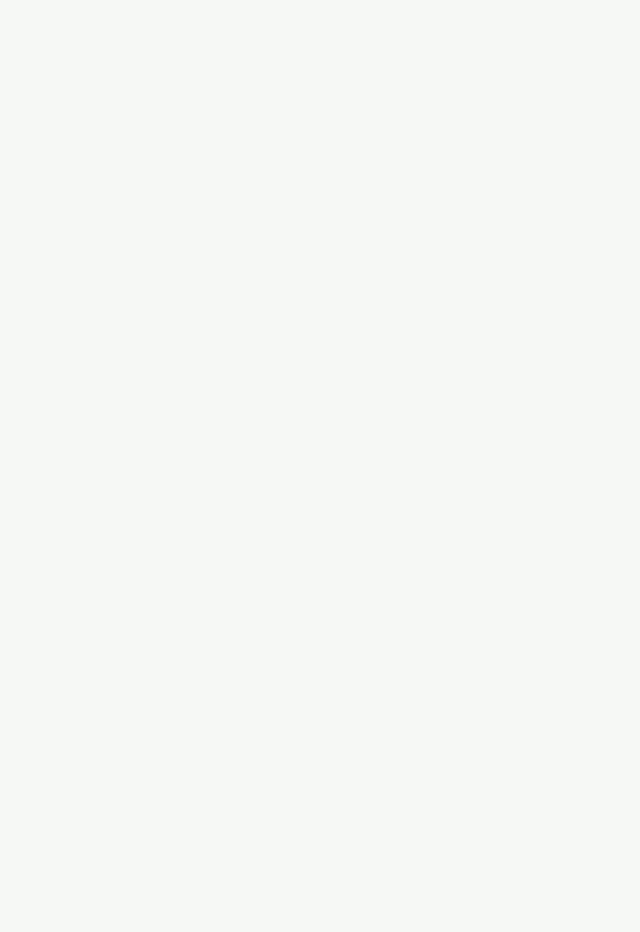
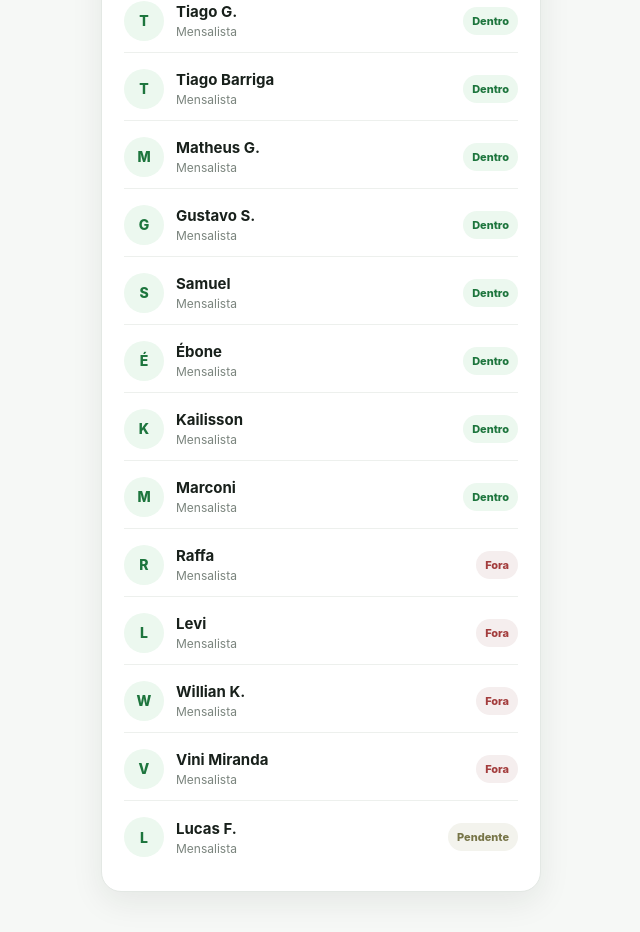
Before and after one commit to joeljuniiorr/10-e-faixa, a React (Vite) app: page / in a window 1280 px wide. Shown: the part 1080-2012 px from the top of the page, without its empty margins (319-959 px from the left). Before the commit the page ends 800 px from the top, so only its background shows below. Built offline with nearby package versions, Linux system fonts and the light colour scheme.

Commit message:
feat: add Futebol da Raça players list

```diff
--- a/src/App.css
+++ b/src/App.css
@@ -203,3 +203,95 @@
   font-weight: 700;
   text-align: center;
 }
+
+.players-card {
+  margin-top: 18px;
+  padding: 22px;
+  border: 1px solid #e3e8e4;
+  border-radius: 20px;
+  background: #ffffff;
+  box-shadow: 0 10px 32px rgb(25 44 31 / 8%);
+}
+
+.players-list {
+  display: grid;
+  gap: 4px;
+  margin: 20px 0 0;
+  padding: 0;
+  list-style: none;
+}
+
+.player-item {
+  display: flex;
+  align-items: center;
+  justify-content: space-between;
+  gap: 16px;
+  min-height: 64px;
+  padding: 10px 0;
+  border-bottom: 1px solid #edf0ed;
+}
+
+.player-item:last-child {
+  border-bottom: 0;
+}
+
+.player-information {
+  display: flex;
+  align-items: center;
+  gap: 12px;
+  min-width: 0;
+}
+
+.player-avatar {
+  display: grid;
+  flex: 0 0 auto;
+  width: 40px;
+  height: 40px;
+  place-items: center;
+  border-radius: 50%;
+  background: #ecf8ef;
+  color: #1d753d;
+  font-size: 0.875rem;
+  font-weight: 800;
+}
+
+.player-information strong,
+.player-role {
+  display: block;
+}
+
+.player-information strong {
+  overflow: hidden;
+  font-size: 0.9375rem;
+  text-overflow: ellipsis;
+  white-space: nowrap;
+}
+
+.player-role {
+  margin-top: 3px;
+  color: #7a847d;
+  font-size: 0.75rem;
+}
+
+.confirmation-badge {
+  flex: 0 0 auto;
+  padding: 7px 9px;
+  border-radius: 999px;
+  font-size: 0.6875rem;
+  font-weight: 800;
+}
+
+.confirmation-badge--inside {
+  background: #ecf8ef;
+  color: #1d753d;
+}
+
+.confirmation-badge--outside {
+  background: #f5eeee;
+  color: #a33d3d;
+}
+
+.confirmation-badge--pending {
+  background: #f3f3ed;
+  color: #777548;
+}
--- a/src/App.tsx
+++ b/src/App.tsx
@@ -1,19 +1,65 @@
 import { useState } from 'react'
+import {
+  initialPlayers,
+  type ConfirmationStatus,
+} from './data/players'
 import './App.css'
 
 function App() {
-  const [confirmation, setConfirmation] = useState<
-  'inside' | 'outside' | null
->(null)
+  const [players, setPlayers] = useState(initialPlayers)
 
-const insideCount = 10 + (confirmation === 'inside' ? 1 : 0)
-const outsideCount = 4 + (confirmation === 'outside' ? 1 : 0)
-const pendingCount = confirmation === null ? 2 : 1
+  const currentPlayerId = 1
+
+  const currentPlayer = players.find(
+    (player) => player.id === currentPlayerId,
+  )
+
+  const insideCount = players.filter(
+    (player) => player.confirmation === 'inside',
+  ).length
+
+  const outsideCount = players.filter(
+    (player) => player.confirmation === 'outside',
+  ).length
+
+  const pendingCount = players.filter(
+    (player) => player.confirmation === 'pending',
+  ).length
+
+  function handleConfirmation(
+    newConfirmation: Exclude<ConfirmationStatus, 'pending'>,
+  ) {
+    setPlayers((currentPlayers) =>
+      currentPlayers.map((player) => {
+        if (player.id === currentPlayerId) {
+          return {
+            ...player,
+            confirmation: newConfirmation,
+          }
+        }
+
+        return player
+      }),
+    )
+  }
+
+  function getConfirmationLabel(status: ConfirmationStatus) {
+    if (status === 'inside') {
+      return 'Dentro'
+    }
+
+    if (status === 'outside') {
+      return 'Fora'
+    }
+
+    return 'Pendente'
+  }
 
   return (
     <main className="app">
       <header className="app-header">
         <span className="brand">10 e Faixa</span>
+
         <button className="profile-button" type="button">
           JR
         </button>
@@ -42,33 +88,41 @@ const pendingCount = confirmation === null ? 2 : 1
         <div className="confirmation-actions">
           <button
             className={`confirmation-button confirmation-button--inside ${
-              confirmation === 'inside' ? 'confirmation-button--selected' : ''
+              currentPlayer?.confirmation === 'inside'
+                ? 'confirmation-button--selected'
+                : ''
             }`}
             type="button"
-            aria-pressed={confirmation === 'inside'}
-            onClick={() => setConfirmation('inside')}
+            aria-pressed={currentPlayer?.confirmation === 'inside'}
+            onClick={() => handleConfirmation('inside')}
           >
             Dentro
           </button>
 
           <button
             className={`confirmation-button confirmation-button--outside ${
-              confirmation === 'outside' ? 'confirmation-button--selected' : ''
+              currentPlayer?.confirmation === 'outside'
+                ? 'confirmation-button--selected'
+                : ''
             }`}
             type="button"
-            aria-pressed={confirmation === 'outside'}
-            onClick={() => setConfirmation('outside')}
+            aria-pressed={currentPlayer?.confirmation === 'outside'}
+            onClick={() => handleConfirmation('outside')}
           >
             Fora
           </button>
         </div>
 
         <p className="confirmation-feedback" aria-live="polite">
-          {confirmation === null && 'Você ainda não respondeu.'}
-          {confirmation === 'inside' && 'Sua resposta atual: Dentro.'}
-          {confirmation === 'outside' && 'Sua resposta atual: Fora.'}
+          {currentPlayer?.confirmation === 'pending' &&
+            'Você ainda não respondeu.'}
+
+          {currentPlayer?.confirmation === 'inside' &&
+            'Sua resposta atual: Dentro.'}
+
+          {currentPlayer?.confirmation === 'outside' &&
+            'Sua resposta atual: Fora.'}
         </p>
-
       </section>
 
       <section className="summary-card">
@@ -78,7 +132,7 @@ const pendingCount = confirmation === null ? 2 : 1
             <h2>Confirmações</h2>
           </div>
 
-          <span>16 jogadores</span>
+          <span>{players.length} jogadores</span>
         </div>
 
         <div className="summary-list">
@@ -98,6 +152,43 @@ const pendingCount = confirmation === null ? 2 : 1
           </div>
         </div>
       </section>
+
+      <section className="players-card">
+        <div className="section-heading">
+          <div>
+            <p className="eyebrow">Futebol da Raça</p>
+            <h2>Mensalistas</h2>
+          </div>
+        </div>
+
+        <ul className="players-list">
+          {players.map((player) => (
+            <li className="player-item" key={player.id}>
+              <div className="player-information">
+                <span className="player-avatar">
+                  {player.name.charAt(0)}
+                </span>
+
+                <div>
+                  <strong>{player.name}</strong>
+
+                  <span className="player-role">
+                    {player.role === 'admin'
+                      ? 'Administrador'
+                      : 'Mensalista'}
+                  </span>
+                </div>
+              </div>
+
+              <span
+                className={`confirmation-badge confirmation-badge--${player.confirmation}`}
+              >
+                {getConfirmationLabel(player.confirmation)}
+              </span>
+            </li>
+          ))}
+        </ul>
+      </section>
     </main>
   )
 }
--- /dev/null
+++ b/src/data/players.ts
@@ -0,0 +1,109 @@
+export type ConfirmationStatus = 'inside' | 'outside' | 'pending'
+
+export type PlayerRole = 'admin' | 'member'
+
+export type Player = {
+  id: number
+  name: string
+  role: PlayerRole
+  confirmation: ConfirmationStatus
+}
+
+export const initialPlayers: Player[] = [
+  {
+    id: 1,
+    name: 'Joel',
+    role: 'admin',
+    confirmation: 'pending',
+  },
+  {
+    id: 2,
+    name: 'Jeleno',
+    role: 'member',
+    confirmation: 'inside',
+  },
+  {
+    id: 3,
+    name: 'Ambonatti',
+    role: 'member',
+    confirmation: 'inside',
+  },
+  {
+    id: 4,
+    name: 'Tiago G.',
+    role: 'member',
+    confirmation: 'inside',
+  },
+  {
+    id: 5,
+    name: 'Tiago Barriga',
+    role: 'member',
+    confirmation: 'inside',
+  },
+  {
+    id: 6,
+    name: 'Matheus G.',
+    role: 'member',
+    confirmation: 'inside',
+  },
+  {
+    id: 7,
+    name: 'Gustavo S.',
+    role: 'member',
+    confirmation: 'inside',
+  },
+  {
+    id: 8,
+    name: 'Samuel',
+    role: 'member',
+    confirmation: 'inside',
+  },
+  {
+    id: 9,
+    name: 'Ébone',
+    role: 'member',
+    confirmation: 'inside',
+  },
+  {
+    id: 10,
+    name: 'Kailisson',
+    role: 'member',
+    confirmation: 'inside',
+  },
+  {
+    id: 11,
+    name: 'Marconi',
+    role: 'member',
+    confirmation: 'inside',
+  },
+  {
+    id: 12,
+    name: 'Raffa',
+    role: 'member',
+    confirmation: 'outside',
+  },
+  {
+    id: 13,
+    name: 'Levi',
+    role: 'member',
+    confirmation: 'outside',
+  },
+  {
+    id: 14,
+    name: 'Willian K.',
+    role: 'member',
+    confirmation: 'outside',
+  },
+  {
+    id: 15,
+    name: 'Vini Miranda',
+    role: 'member',
+    confirmation: 'outside',
+  },
+  {
+    id: 16,
+    name: 'Lucas F.',
+    role: 'member',
+    confirmation: 'pending',
+  },
+]
```
